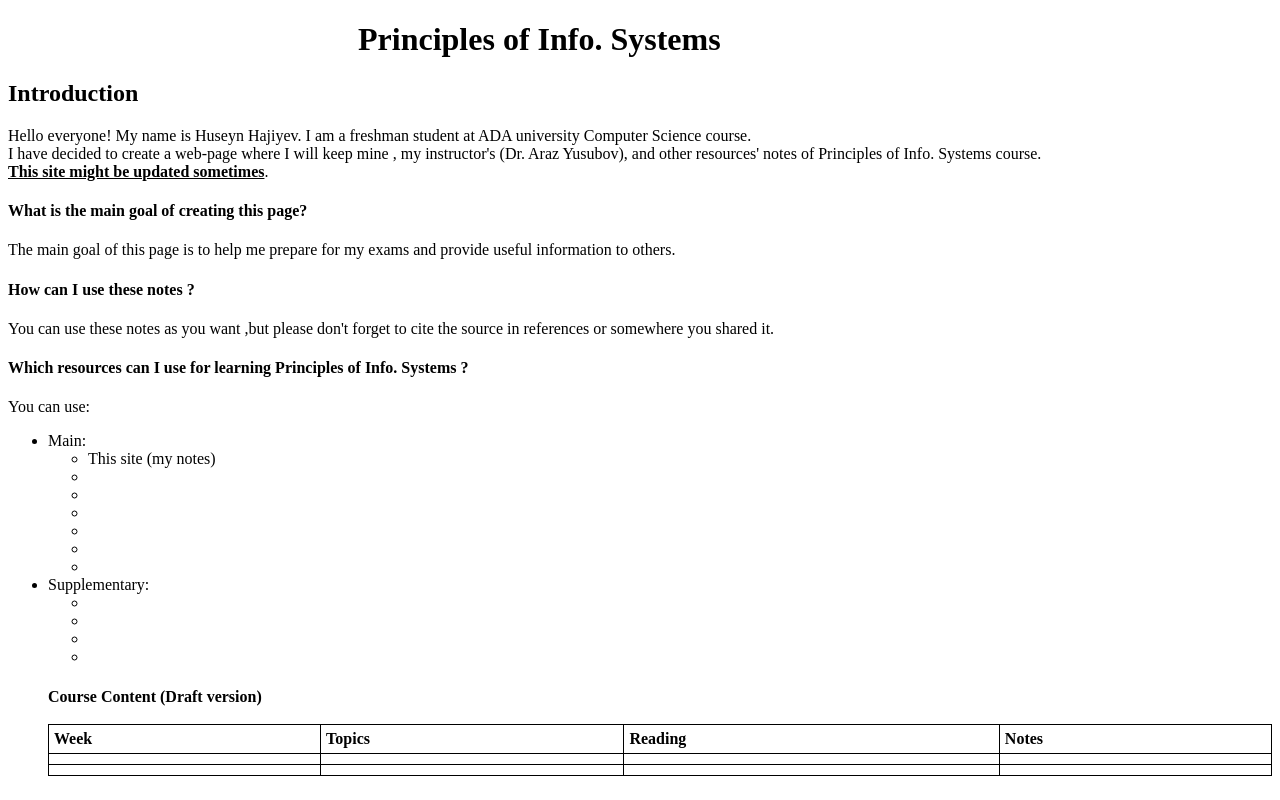
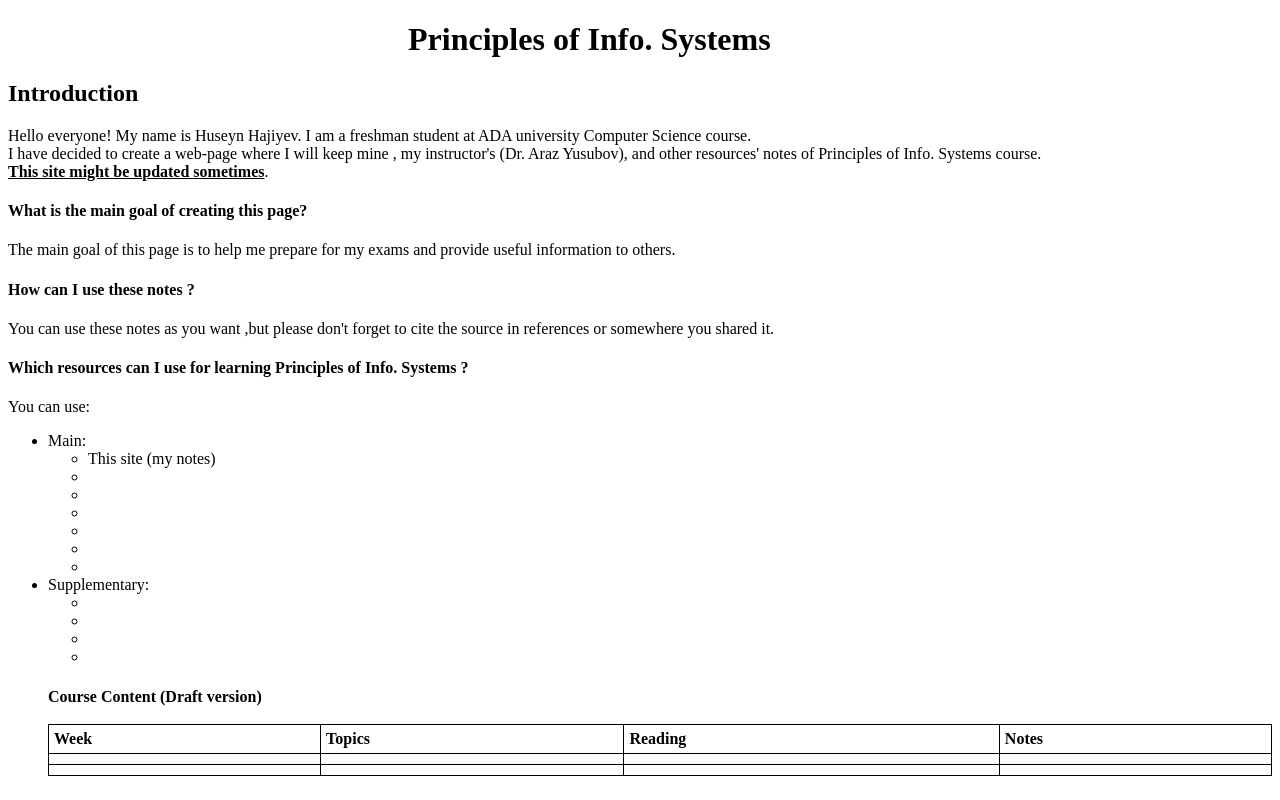
Before and after one commit to computerbox124/info-sys-principles, a plain HTML site: page index.html in a window 1280 px wide. Drawn offline with nearby package versions, Linux system fonts and the light colour scheme.

Commit message:
Updated Title page and added MIT License

```diff
--- a/index.html
+++ b/index.html
@@ -37,7 +37,7 @@ MathJax = {
 
 <div class="wrapper">
   <div class="body">
-    <h1 style="margin-left: 350px;">Principles of Info. Systems</h1>
+    <h1 style="margin-left: 400px;">Principles of Info. Systems</h1>
     <h2>Introduction</h2>
     <p>Hello everyone! My name is Huseyn Hajiyev. I am a freshman student at ADA university Computer Science course.<br>
      I have decided to create a web-page where I will keep mine , my instructor's (Dr. Araz Yusubov), and other resources' notes of Principles of Info. Systems course.<br>
```
Also changed, not shown: 1 other file.
